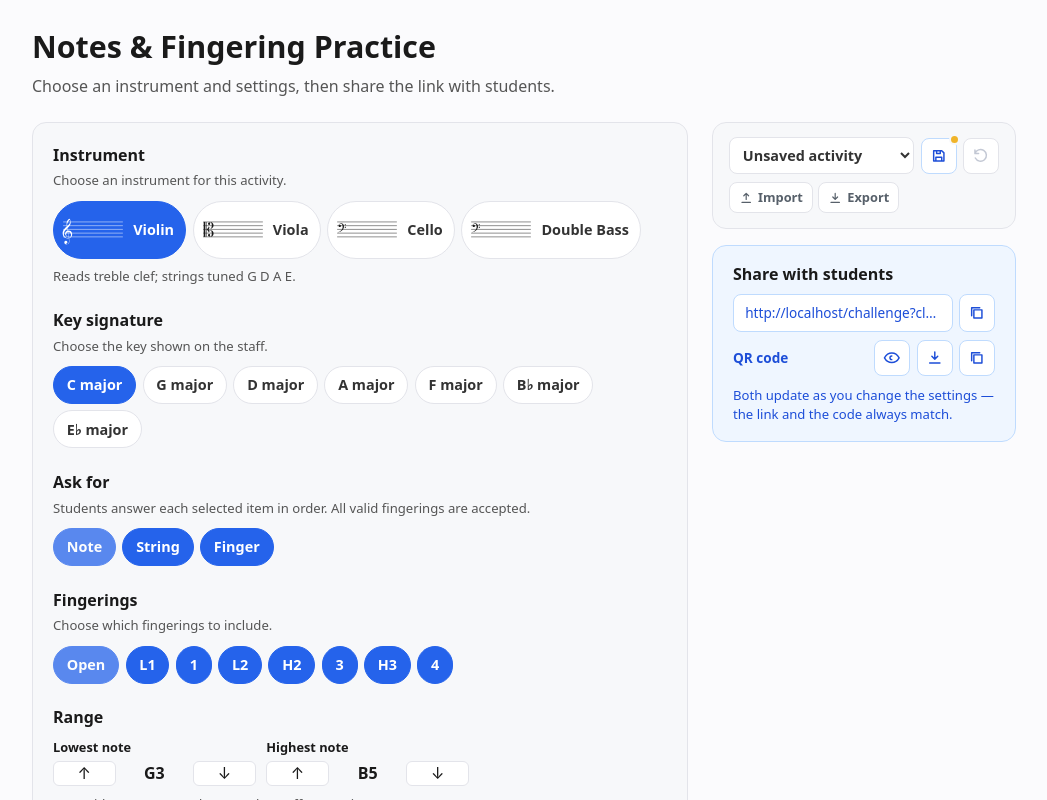
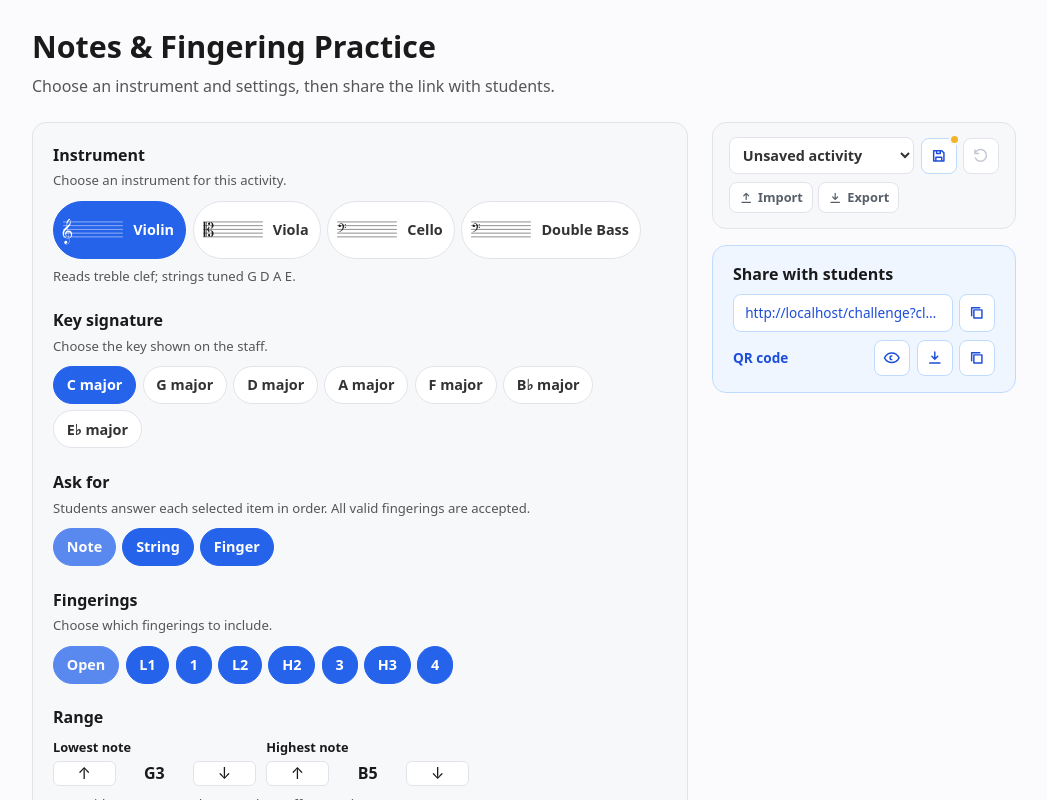
Before and after one commit to EdTech-a-thon/music-fingering, a SvelteKit app in the folder note-identification/: page / in a window 1280 px wide. Shown: the top 800 px of the page, without its empty margins (116-1163 px from the left). Built offline with nearby package versions, Linux system fonts and the light colour scheme.

Commit message:
Remove redundant sharing hint

```diff
--- a/note-identification/src/routes/+page.svelte
+++ b/note-identification/src/routes/+page.svelte
@@ -793,10 +793,6 @@
 					{/if}
 					{#if qrNote}<p class="sharenote">{qrNote}</p>{/if}
 				{/if}
-
-				<p class="sharehint">
-					Both update as you change the settings — the link and the code always match.
-				</p>
 			</aside>
 		</div>
 	</div>
@@ -1177,11 +1173,6 @@
 		/* Keep the modules hard-edged rather than smoothed when scaled. */
 		shape-rendering: crispEdges;
 	}
-	.sharehint {
-		margin-top: 0.6rem;
-		font-size: 0.82rem;
-		color: var(--blue-dark);
-	}
 	.sharenote {
 		margin-top: 0.5rem;
 		font-size: 0.82rem;
```
